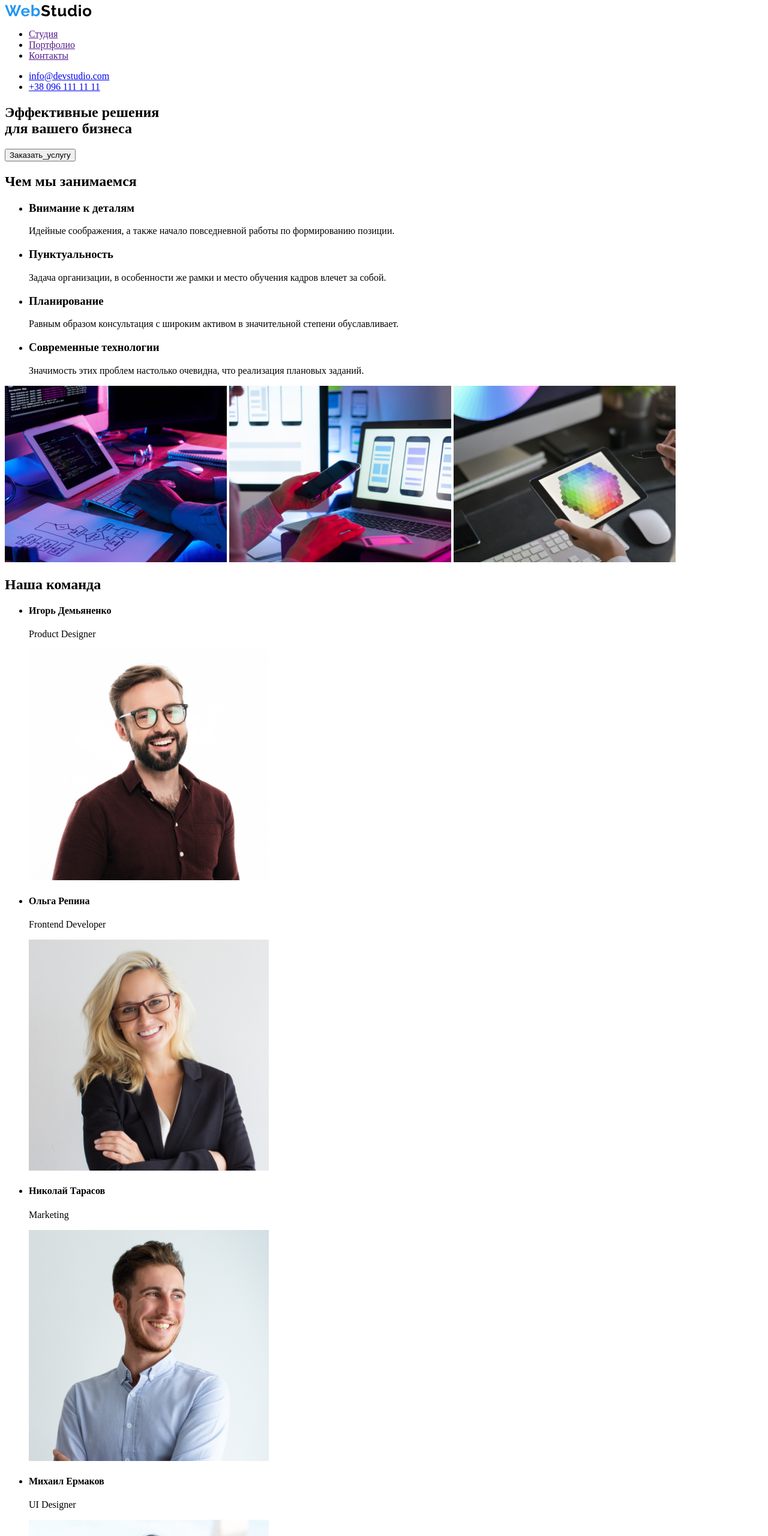
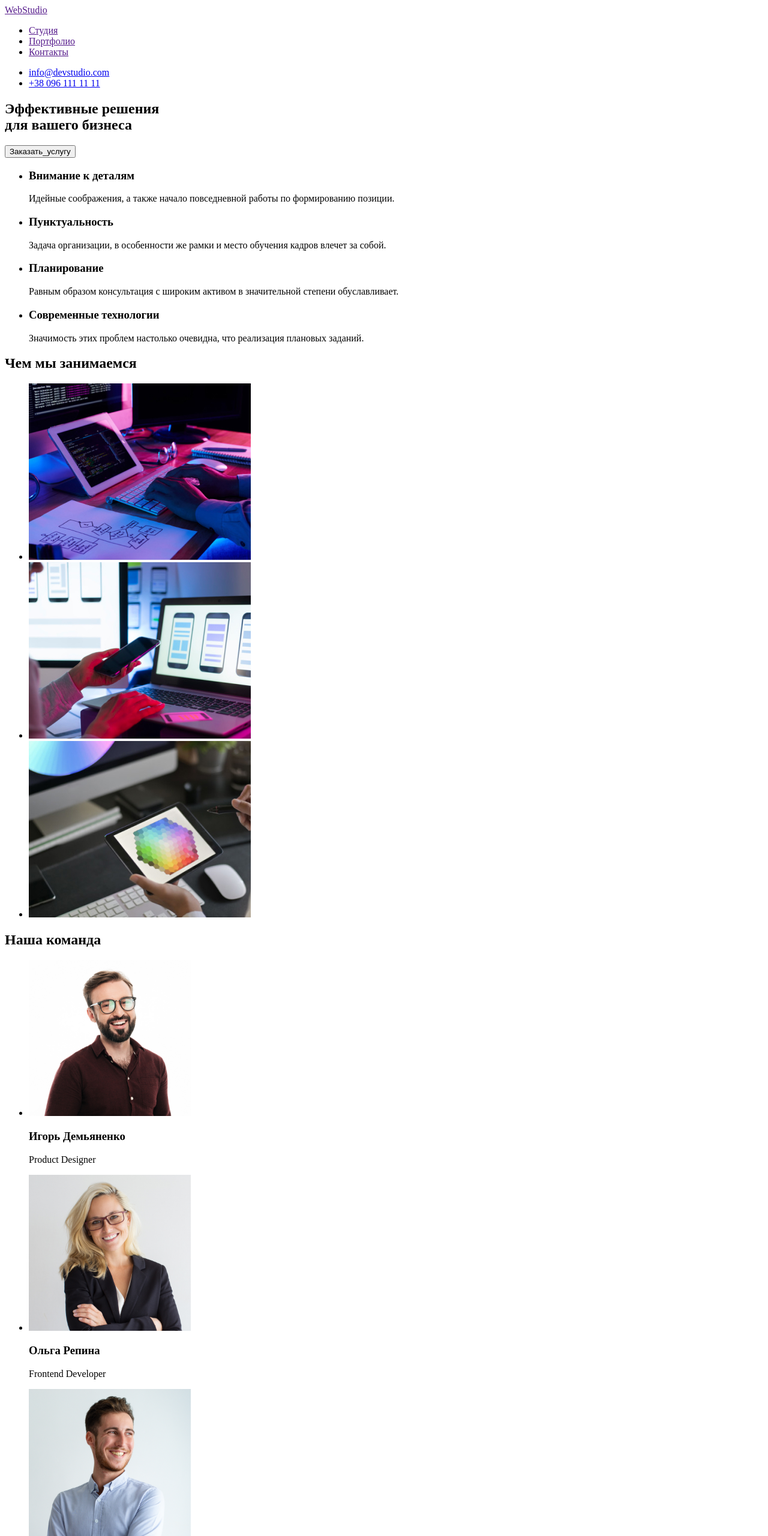
Before and after one commit to AndriiHnidets/goit-markup-hw-02, a plain HTML site: page index.html in a window 1280 px wide. Shown: the top 2560 px of the page at 60% size. Drawn offline with Linux system fonts and the light colour scheme.

Commit message:
добавив дані з дз 1

```diff
--- a/index.html
+++ b/index.html
@@ -10,35 +10,30 @@
     <header>
         <!--header-->
        <nav>
-            <a href="./">
-                <img src="./images/logo.svg" alt="">
-                <!--logo of site-->
-            </a>
-
+            <a lang="en" href="">WebStudio</a>
             <ul>
                 <li><a href="">Студия</a></li>
                 <li><a href="">Портфолио</a></li>
                 <li><a href="">Контакты</a></li>
             </ul>
+        </nav>
             <ul>
                 <li><a href="info@devstudio.com">info@devstudio.com</a></li>
                 <li><a href="+380961111111">+38 096 111 11 11</a></li>
             </ul>
-       </nav>
+
     </header>
     <main>
         <!--section-1-->
         <div>
             <section>
                 <h1>Эффективные решения <br> для вашего бизнеса</h1>
-                <button>Заказать_услугу</button>
+                <button type="button">Заказать_услугу</button>
             </section>
         </div>
         <!--section-2-->
         <section>
-            <h2>Чем мы занимаемся</h2>
             <ul>
-
                 <li>
                     <h3>Внимание к деталям</h3>
                     <p>Идейные соображения, а также начало повседневной работы по формированию позиции.</p>
@@ -55,60 +50,60 @@
                     <h3>Современные технологии</h3>
                     <p>Значимость этих проблем настолько очевидна, что реализация плановых заданий.</p>
                 </li>
-
-
             </ul>
-                <img src="./images/section_2/picture_1.jpg" alt="picture_1">
-                <img src="./images/section_2/picture_2.jpg" alt="picture_2">
-                <img src="./images/section_2/picture_3.jpg" alt="picture_3">
         </section>
         <!--section-3-->
+        <section>
+            <h2>Чем мы занимаемся</h2>
+            <ul>
+                <li><img src="./images/section_2/picture_1.jpg" alt="картинка_1" width="370"></li>
+                <li><img src="./images/section_2/picture_2.jpg" alt="картинка_2" width="370"></li>
+                <li><img src="./images/section_2/picture_3.jpg" alt="картинка_3" width="370"></li>
+            </ul>
+        </section>
+        <!--section-4-->
         <section>
             <h2>Наша команда</h2>
             <ul>
                 <li>
-                    <h4>Игорь Демьяненко</h4>
+                    <img src="./images/section_3/personal_1.jpg" alt="персонал_1" width="270">
+                    <h3>Игорь Демьяненко</h3>
                     <p> <span lang="en">Product Designer</span></p>
-                    <img src="./images/section_3/personal_1.jpg" alt="personal_1" width="400">
                 </li>
             </ul>
             <ul>
                 <li>
-                    <h4>Ольга Репина</h4>
+                    <img src="./images/section_3/personal_2.jpg" alt="персонал_2" width="270">
+                    <h3>Ольга Репина</h3>
                     <p> <span lang="en">Frontend Developer</span></p>
-                    <img src="./images/section_3/personal_2.jpg" alt="personal_2" width="400">
                 </li>
             </ul>
             <ul>
                 <li>
-                    <h4>Николай Тарасов</h4>
+                    <img src="./images/section_3/personal_3.jpg" alt="персонал_3" width="270">
+                    <h3>Николай Тарасов</h3>
                     <p> <span lang="en">Marketing</span></p>
-                    <img src="./images/section_3/personal_3.jpg" alt="personal_3" width="400">
                 </li>
             </ul>
             <ul>
                 <li>
-                    <h4>Михаил Ермаков</h4>
+                    <img src="./images/section_3/personal_4.jpg" alt="персонал_4" width="270">
+                    <h3>Михаил Ермаков</h3>
                     <p> <span lang="en">UI Designer</span></p>
-                    <img src="./images/section_3/personal_4.jpg" alt="personal_4" width="400">
                 </li>
             </ul>
         </section>
     </main>
     <footer>
         <!--footer-->
-        <nav>
-            <a href="./">
-                <img src="./images/logo.svg" alt="logo">
-                <!--logo of site-->
-            </a>
-             <ul>
-                <li><address>г. Киев, пр-т Леси Украинки, 26</address></li>
-                <li><a href="info@example.com">info@example.com</a></li>
-                <li><a href="+380991111111">+38 099 111 11 11</a></li>
-            </ul>
-        </nav>
+            <a lang="en" href="">WebStudio</a>
+            <address>
+                <ul>
+                    <li><a href="">г. Киев, пр-т Леси Украинки, 26</a></li>
+                    <li><a href="info@example.com">info@example.com</a></li>
+                    <li><a href="+380991111111">+38 099 111 11 11</a></li>
+                </ul>
+            </address>
     </footer>
-
 </body>
 </html>
```
